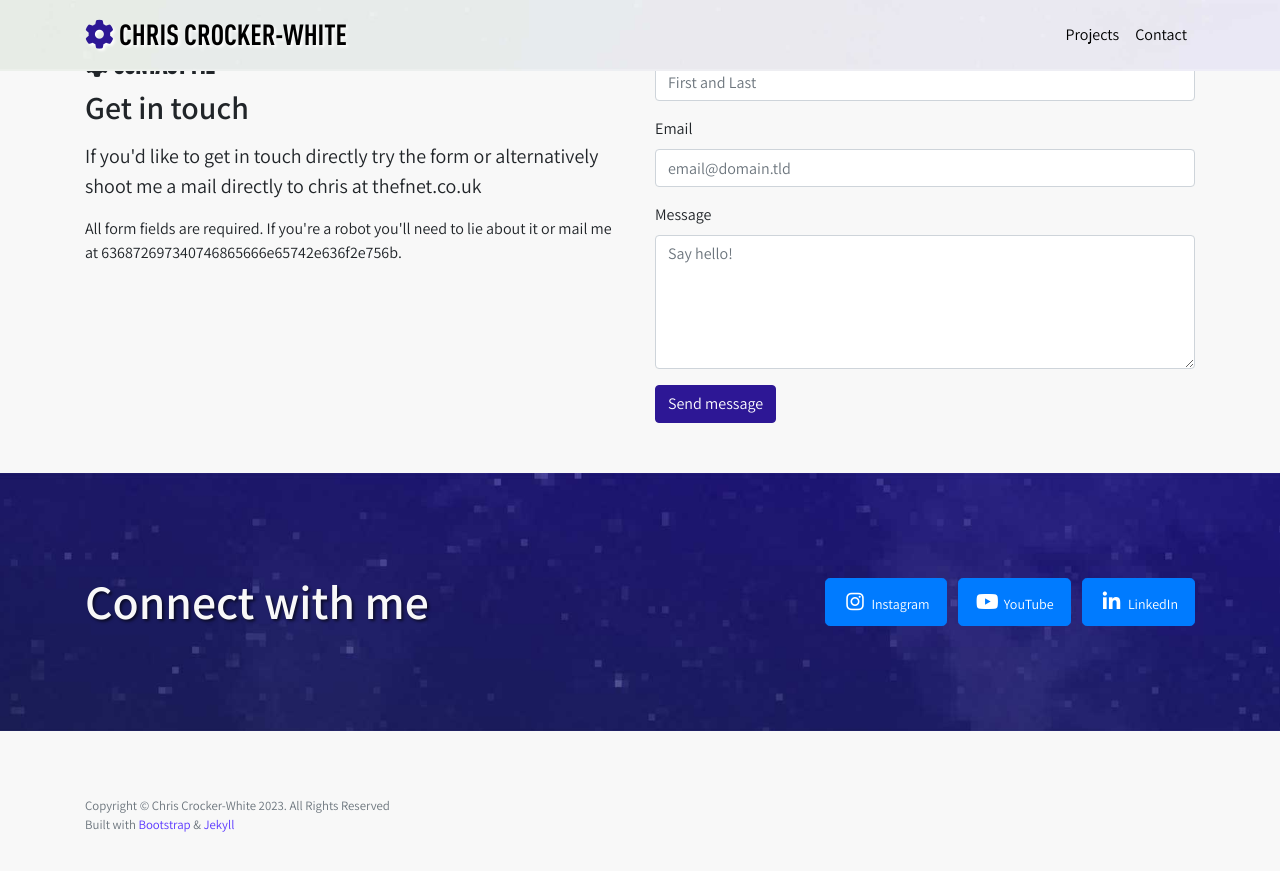
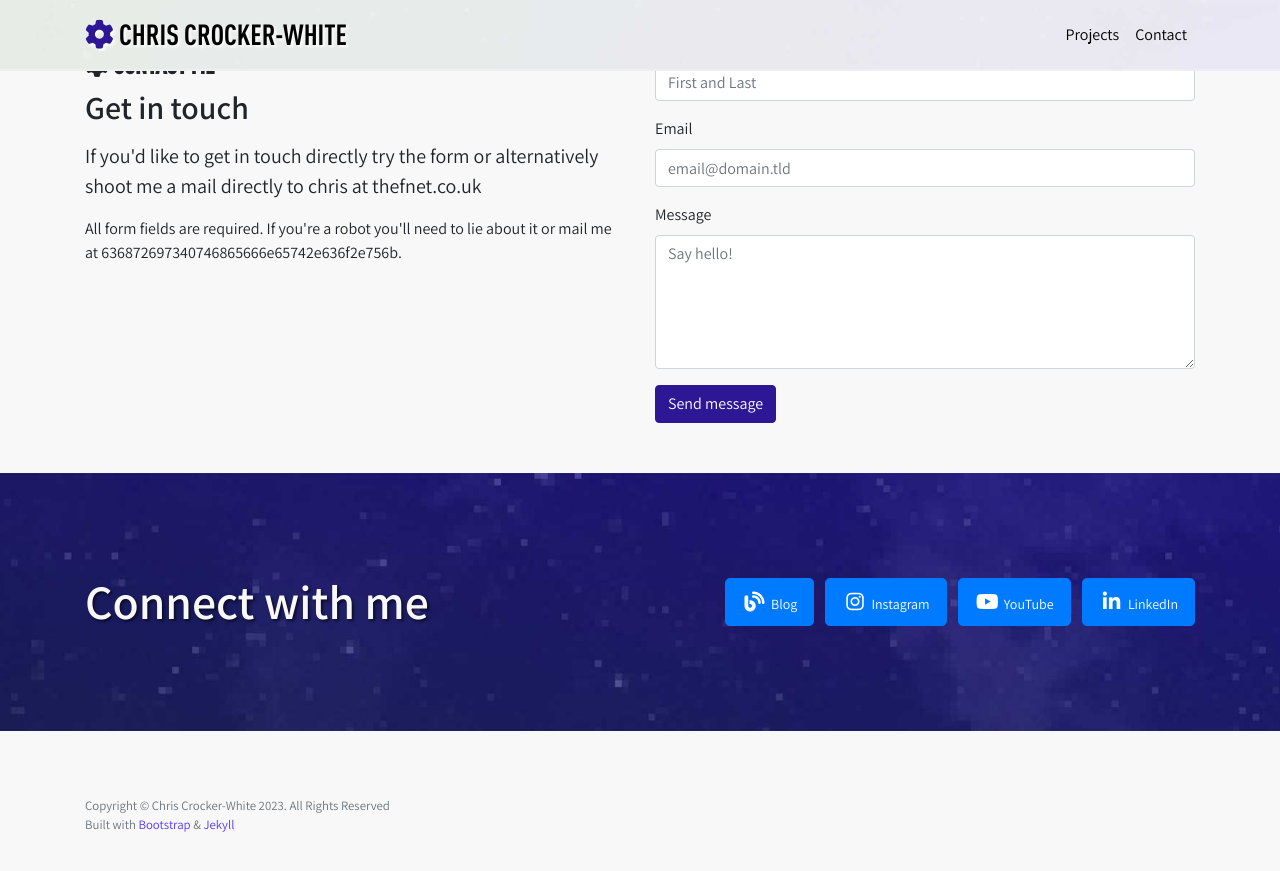
Before and after one commit to chrisys/chrisys.github.io, a Jekyll site: the page built from contact/index.html, in a window 1280 px wide and 900 px high, scrolled down 105 px. Shown: the top 871 px of the window. Built offline with Jekyll 4.4.1, drawn with Linux system fonts in a browser that asks for light colours; nearby versions of some CDN libraries.

Commit message:
Add blog button link

```diff
--- a/_layouts/default.html
+++ b/_layouts/default.html
@@ -49,6 +49,12 @@
         <div class="col-lg-6 my-auto">
           <ul class="list-inline banner-social-buttons">
             <li class="list-inline-item">
+              <a href="https://awdd.substack.com/" class="btn btn-primary btn-lg">
+                <i class="fa fa-blog fa-fw"></i>
+                <span class="network-name">Blog</span>
+              </a>
+            </li>
+            <li class="list-inline-item">
               <a href="https://www.instagram.com/chriscrockerwhite/" class="btn btn-primary btn-lg">
                 <i class="fa fa-instagram fa-fw"></i>
                 <span class="network-name">Instagram</span>
```
